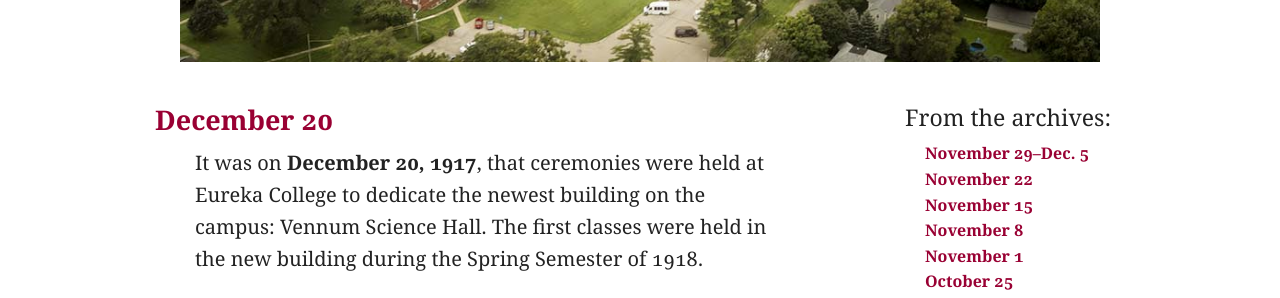
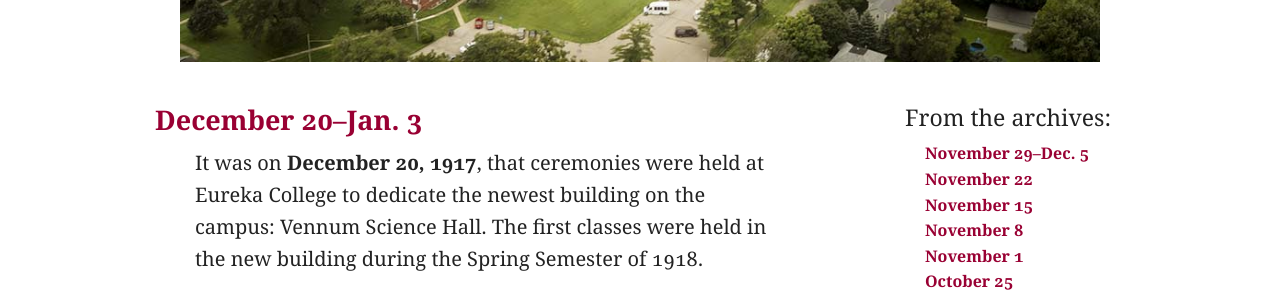
Before and after one commit to dwysefisher/160-blog, a Jekyll site: the page built from index.html, in a window 1280 px wide. Shown: the part 467-765 px from the top of the page. Built offline with Jekyll 4.4.1, drawn with Linux system fonts in a browser that asks for light colours; nearby versions of some CDN libraries; library files that are not in the unit come from our copies; Markdown is read by kramdown in place of the engine named in the settings; the list of posts is cut into pages by our own code.

Commit message:
dec 20 post

```diff
--- a/_posts/2015-12-20-december-20.markdown
+++ b/_posts/2015-12-20-december-20.markdown
@@ -1,6 +1,6 @@
 ---
 layout: post
-title: December 20
+title: December 20&ndash;Jan. 3
 date:   2015-12-20
 desc: This Week in Eureka College History commemorates the 160th anniversary of the founding of Eureka College on February 6, 1855, and is scheduled to run weekly through February 6, 2016.
 ---
@@ -18,7 +18,7 @@ Elijah William Dickinson died on this date in <strong>1920</strong>. As the only
 
 <hr>
 
-<article class="small-12 large-4 columns clearfix"> ![B.J. Radford, Jr.]({{ site.baseurl }}/img/profile-bRadford1875-web.jpg "B.J. Radford, Jr.")
+<article class="small-12 large-4 columns clearfix"> ![B.J. Radford, Jr.]({{ site.baseurl }}/img/profile-bradford1875-web.jpg "B.J. Radford, Jr.")
 <p class="caption">B.J. Radford, Jr.</p></article>
 
 Benjamin Johnson Radford, Jr. (Class of 1866) was born on <strong>December 23, 1838</strong>. He served in Company G of the 17th Illinois Infantry. Radford taught at Eureka College and for a time served as President of the College (1876&ndash;77). For many years he was the editor of the <em>Woodford County Journal</em>. Radford was certainly the most prolific local historian and author to chronicle the story of Eureka College and its surrounding community.
```
